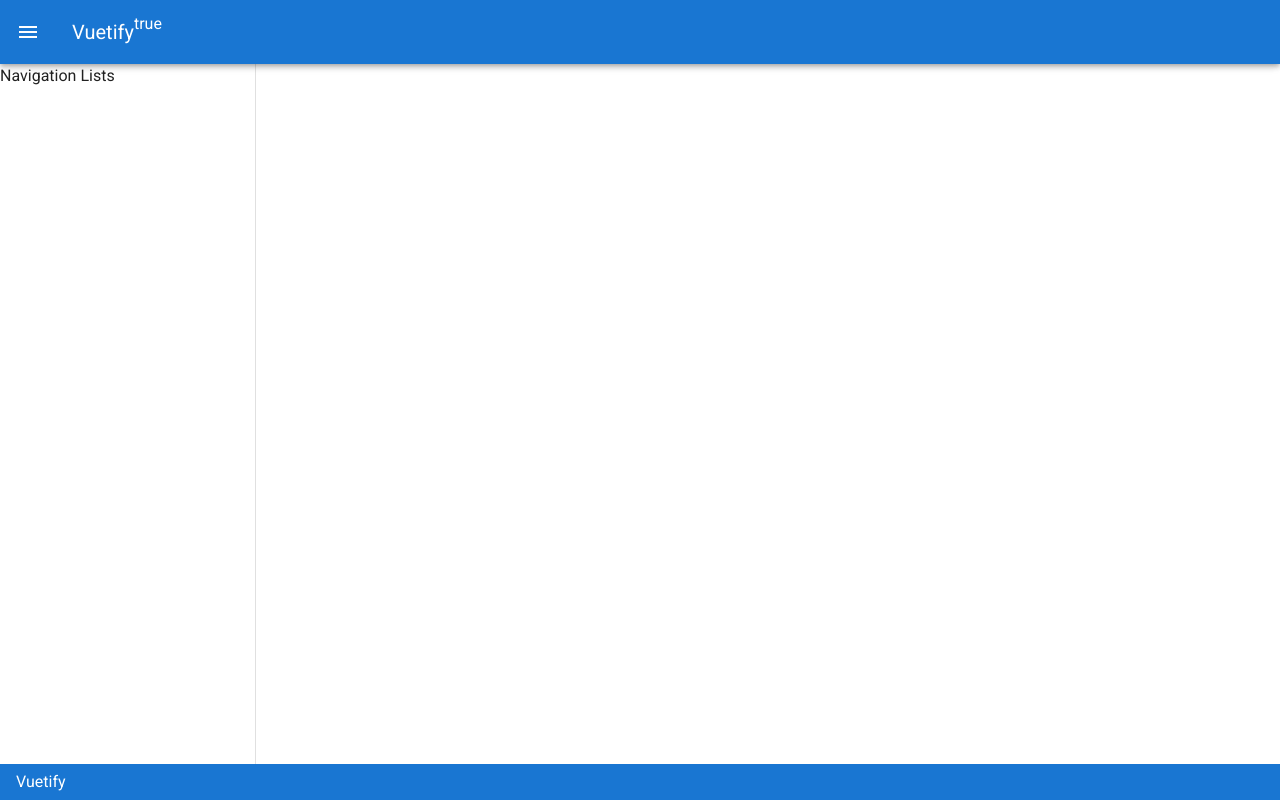
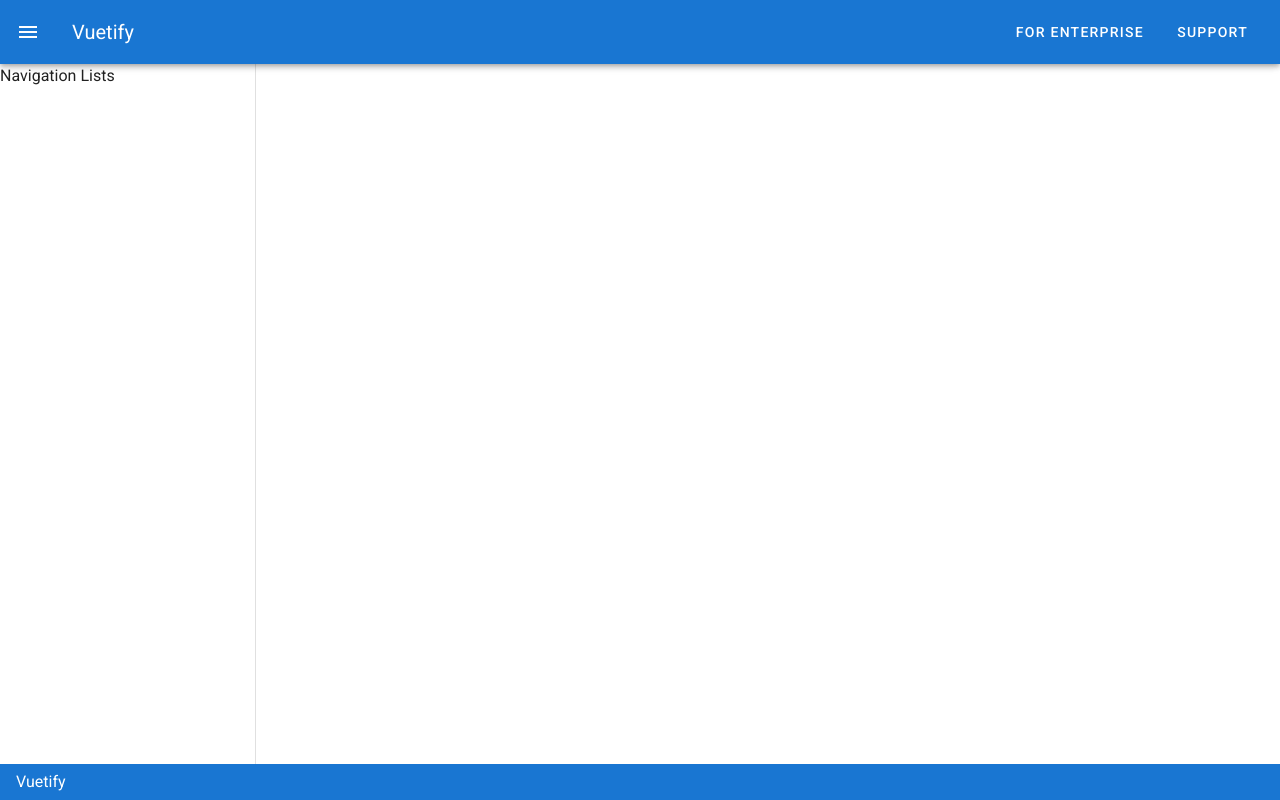
Before and after one commit to kawada13/vuetify, a Vue app: page / in a window 1280 px wide. Built offline with nearby package versions, Linux system fonts and the light colour scheme.

Commit message:
リストの作成

```diff
--- a/src/App.vue
+++ b/src/App.vue
@@ -4,7 +4,23 @@
     <v-app-bar color="primary" dark app clipped-left>
       <v-app-bar-nav-icon @click="drawer=!drawer"></v-app-bar-nav-icon>
       <v-toolbar-title>Vuetify</v-toolbar-title>
-      <p>{{drawer}}</p>
+      <v-spacer></v-spacer>
+      <v-toolbar-items>
+        <v-btn text>For Enterprise</v-btn>
+        <v-menu offset-y>
+          <template v-slot:activator="{on}">
+          <v-btn v-on="on" text>Support</v-btn>
+          </template>
+          <v-list>
+            <v-subheader>Get help</v-subheader>
+            <v-list-item v-for="support in supports" :key="support">
+              <v-list-item-content>
+                <v-list-item-title>{{support}}</v-list-item-title>
+              </v-list-item-content>
+            </v-list-item>
+          </v-list>
+        </v-menu>
+      </v-toolbar-items>
     </v-app-bar>
     <v-footer color="primary" dark app>
       Vuetify
@@ -17,7 +33,14 @@
 export default {
   data() {
     return {
-      drawer: null
+      drawer: null,
+      supports:[
+          'Consulting and suppourt',
+          'Discord community',
+          'Report a bug',
+          'Github issue board',
+          'Stack overview'
+        ]
     }
   },
 
```
